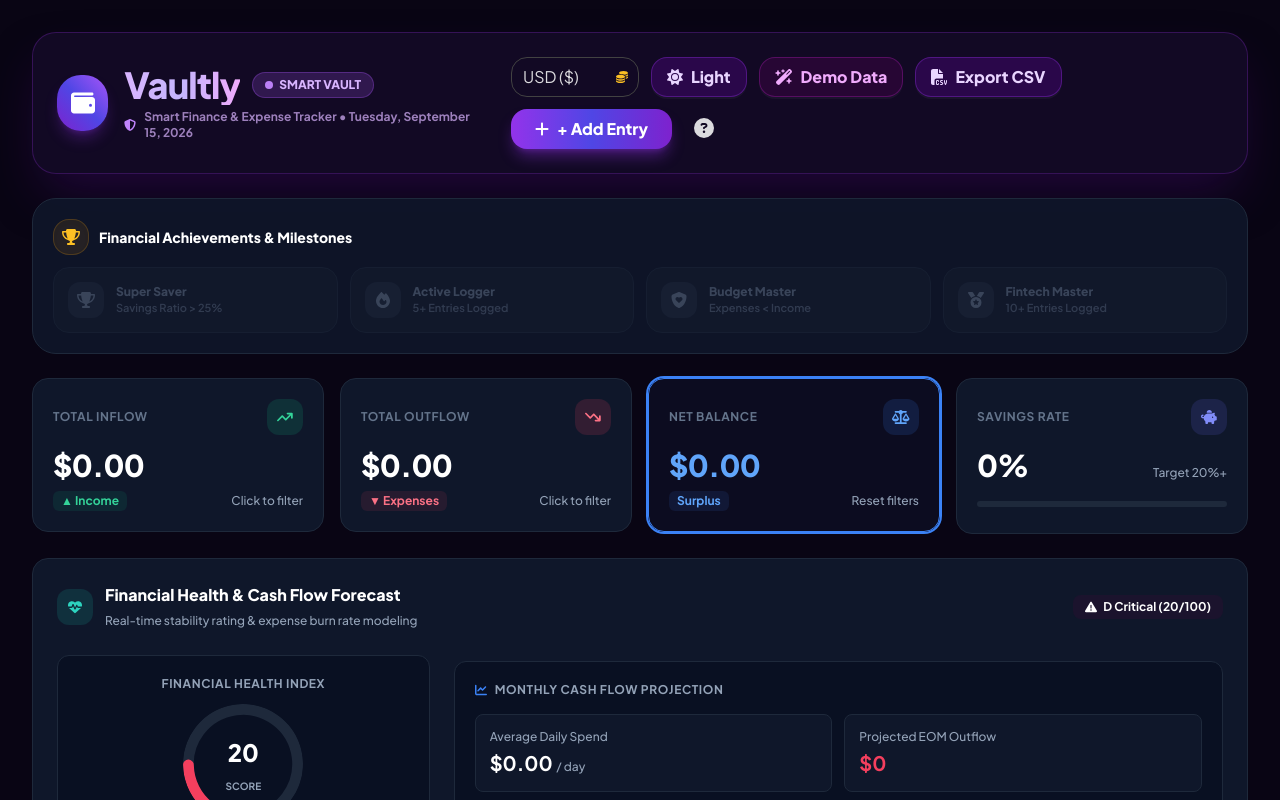
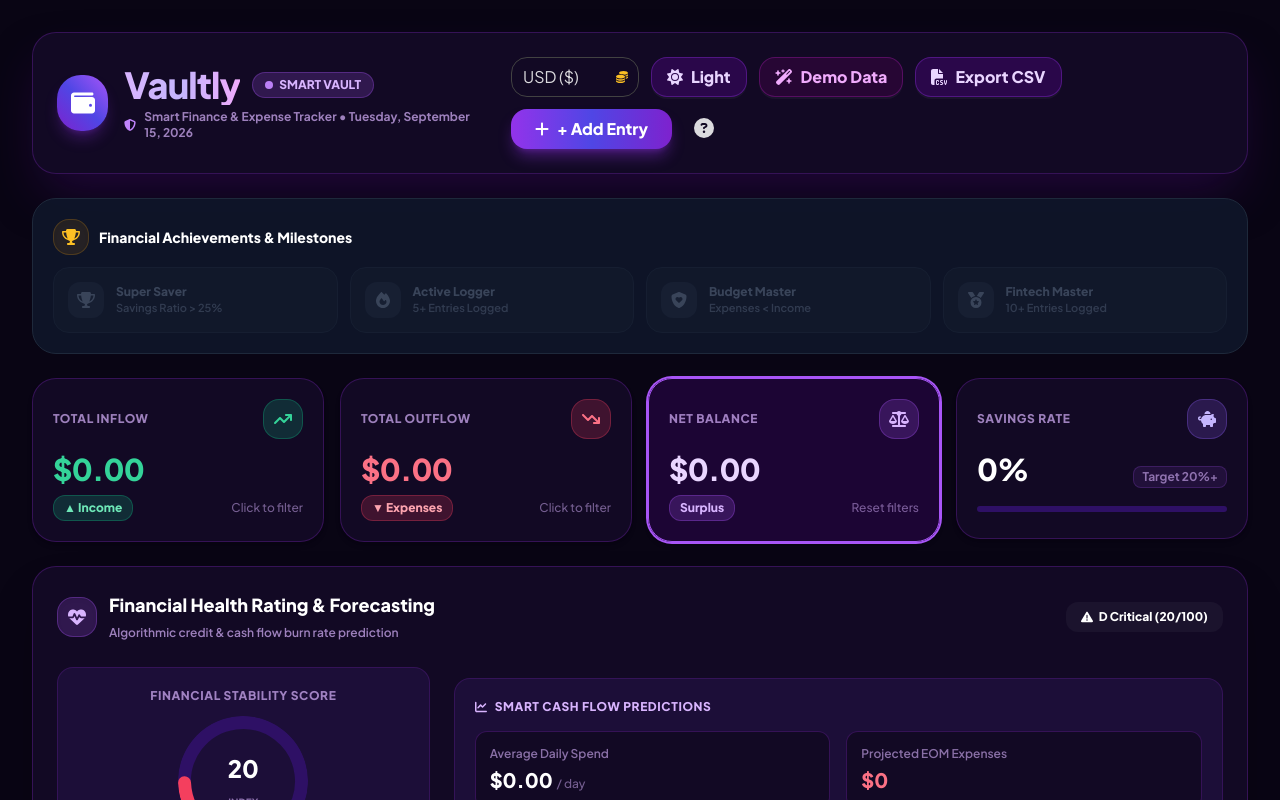
Before and after one commit to farwanasir2810-collab/finance_tracker, a React (Vite) app in the folder FrontEnd/: page / in a window 1280 px wide. Shown: the top 800 px of the page. Built offline with nearby package versions, Linux system fonts and the light colour scheme; no server answers.

Commit message:
Vaultly - Unified Dark Purple & Onyx Black Theme across all dashboard components

```diff
--- a/FrontEnd/src/components/transactions/FinancialHealthScore.jsx
+++ b/FrontEnd/src/components/transactions/FinancialHealthScore.jsx
@@ -42,7 +42,7 @@
   } else if (healthScore < 65) {
     grade = { text: 'C Moderate', color: '#f59e0b', tagColor: 'amber', icon: faTriangleExclamation, advice: 'Fair stability. Increase savings buffer to withstand unexpected costs.' };
   } else if (healthScore < 85) {
-    grade = { text: 'B Good', color: '#2563eb', tagColor: 'blue', icon: faShieldHeart, advice: 'Healthy cash flow. Keep maintaining consistent tracking & goal deposits.' };
+    grade = { text: 'B Good', color: '#c084fc', tagColor: 'purple', icon: faShieldHeart, advice: 'Healthy cash flow. Keep maintaining consistent tracking & goal deposits.' };
   }
 
   // Monthly Forecast Calculations
@@ -53,27 +53,25 @@
   const projectedEndBalance = Math.round(totalIncome - projectedMonthExpense);
 
   return (
-    <div className={`p-6 rounded-2xl border transition-colors duration-200 mb-6 ${
-      isDarkMode ? 'bg-slate-900 border-slate-800' : 'bg-white border-slate-200/80 shadow-xs'
+    <div className={`p-6 rounded-3xl border transition-colors duration-300 mb-6 ${
+      isDarkMode ? 'bg-[#120924] border-purple-900/50 shadow-2xl' : 'bg-white border-slate-200/90 shadow-sm'
     }`}>
       <div className="flex flex-col sm:flex-row sm:items-center justify-between gap-4 mb-6">
         <div className="flex items-center gap-3">
-          <div className={`w-9 h-9 rounded-xl flex items-center justify-center text-sm ${
-            isDarkMode ? 'bg-teal-500/15 text-teal-400' : 'bg-teal-50 text-teal-600'
-          }`}>
+          <div className="w-10 h-10 rounded-2xl bg-purple-500/20 text-purple-300 flex items-center justify-center text-lg shadow-inner border border-purple-500/30">
             <FontAwesomeIcon icon={faHeartPulse} />
           </div>
           <div>
-            <h3 className={`font-extrabold text-base block ${isDarkMode ? 'text-white' : 'text-slate-900'} m-0`}>
-              Financial Health & Cash Flow Forecast
+            <h3 className={`font-black text-lg block ${isDarkMode ? 'text-white' : 'text-slate-900'} m-0`}>
+              Financial Health Rating & Forecasting
             </h3>
-            <span className="text-xs text-slate-400 font-medium">
-              Real-time stability rating & expense burn rate modeling
+            <span className={`text-xs font-semibold ${isDarkMode ? 'text-purple-300/70' : 'text-slate-500'}`}>
+              Algorithmic credit & cash flow burn rate prediction
             </span>
           </div>
         </div>
 
-        <Tag color={grade.tagColor} className="m-0 font-bold px-3 py-1 rounded-lg text-xs border-0 inline-flex items-center gap-1.5">
+        <Tag color={grade.tagColor} className="m-0 font-black px-3.5 py-1.5 rounded-xl text-xs border border-white/10 shadow-xs inline-flex items-center gap-1.5">
           <FontAwesomeIcon icon={grade.icon} />
           {grade.text} ({healthScore}/100)
         </Tag>
@@ -81,65 +79,65 @@
 
       <div className="grid grid-cols-1 lg:grid-cols-3 gap-6 items-center">
 
-        {/* Health Gauge */}
-        <div className={`p-5 rounded-xl border text-center flex flex-col items-center justify-center ${
-          isDarkMode ? 'bg-slate-950/40 border-slate-800' : 'bg-slate-50 border-slate-100'
+        {/* Health Meter Ring */}
+        <div className={`p-5 rounded-2xl border text-center flex flex-col items-center justify-center ${
+          isDarkMode ? 'bg-[#1c0e38] border-purple-900/40' : 'bg-slate-50 border-slate-100'
         }`}>
-          <span className="text-xs font-bold text-slate-400 uppercase tracking-wider mb-3">
-            Financial Health Index
+          <span className={`text-xs font-black uppercase tracking-wider mb-3 ${isDarkMode ? 'text-purple-300/70' : 'text-slate-500'}`}>
+            Financial Stability Score
           </span>
           <Progress
             type="dashboard"
             percent={healthScore}
             strokeColor={grade.color}
-            trailColor={isDarkMode ? '#1e293b' : '#e2e8f0'}
-            strokeWidth={9}
-            size={120}
+            trailColor={isDarkMode ? '#2e1065' : '#e2e8f0'}
+            strokeWidth={10}
+            size={130}
             format={percent => (
               <div className="text-center">
-                <span className={`text-2xl font-extrabold block ${isDarkMode ? 'text-white' : 'text-slate-900'}`}>{percent}</span>
-                <span className="text-[10px] font-bold text-slate-400 uppercase">SCORE</span>
+                <span className={`text-2xl font-black block ${isDarkMode ? 'text-white' : 'text-slate-900'}`}>{percent}</span>
+                <span className="text-[10px] font-bold text-purple-300/60 uppercase">INDEX</span>
               </div>
             )}
           />
-          <span className="text-xs font-medium text-slate-400 mt-2 px-2">{grade.advice}</span>
+          <span className="text-xs font-extrabold text-purple-300/70 mt-2">{grade.advice}</span>
         </div>
 
         {/* Daily Burn Rate & Forecast */}
-        <div className={`p-5 rounded-xl border space-y-4 col-span-2 ${
-          isDarkMode ? 'bg-slate-950/40 border-slate-800' : 'bg-slate-50 border-slate-100'
+        <div className={`p-5 rounded-2xl border space-y-4 col-span-2 ${
+          isDarkMode ? 'bg-[#1c0e38] border-purple-900/40' : 'bg-slate-50 border-slate-100'
         }`}>
-          <div className="flex items-center gap-2 text-xs font-bold text-slate-400 uppercase tracking-wider">
-            <FontAwesomeIcon icon={faChartLine} className="text-blue-500" />
-            Monthly Cash Flow Projection
+          <div className="flex items-center gap-2 text-xs font-black text-purple-300 uppercase tracking-wider">
+            <FontAwesomeIcon icon={faChartLine} />
+            Smart Cash Flow Predictions
           </div>
 
-          <div className="grid grid-cols-1 sm:grid-cols-2 gap-3">
-            <div className={`p-3.5 rounded-lg border ${isDarkMode ? 'bg-slate-900 border-slate-800' : 'bg-white border-slate-200/70'}`}>
-              <span className="text-slate-400 text-xs font-medium block mb-1">Average Daily Spend</span>
-              <span className={`text-xl font-bold ${isDarkMode ? 'text-white' : 'text-slate-900'}`}>
-                ${dailyBurnRate.toFixed(2)} <span className="text-xs font-medium text-slate-400">/ day</span>
+          <div className="grid grid-cols-1 sm:grid-cols-2 gap-4">
+            <div className={`p-3.5 rounded-xl border ${isDarkMode ? 'bg-[#120924] border-purple-900/50' : 'bg-white border-slate-200'}`}>
+              <span className="text-purple-300/60 text-xs font-semibold block mb-1">Average Daily Spend</span>
+              <span className={`text-xl font-black ${isDarkMode ? 'text-white' : 'text-slate-900'}`}>
+                ${dailyBurnRate.toFixed(2)} <span className="text-xs font-medium text-purple-300/50">/ day</span>
               </span>
             </div>
 
-            <div className={`p-3.5 rounded-lg border ${isDarkMode ? 'bg-slate-900 border-slate-800' : 'bg-white border-slate-200/70'}`}>
-              <span className="text-slate-400 text-xs font-medium block mb-1">Projected EOM Outflow</span>
-              <span className="text-xl font-bold text-rose-500">
+            <div className={`p-3.5 rounded-xl border ${isDarkMode ? 'bg-[#120924] border-purple-900/50' : 'bg-white border-slate-200'}`}>
+              <span className="text-purple-300/60 text-xs font-semibold block mb-1">Projected EOM Expenses</span>
+              <span className="text-xl font-black text-rose-400">
                 ${projectedMonthExpense.toLocaleString()}
               </span>
             </div>
           </div>
 
-          <div className={`p-3.5 rounded-lg border flex items-center justify-between ${
+          <div className={`p-3.5 rounded-xl border flex items-center justify-between ${
             projectedEndBalance >= 0
-              ? isDarkMode ? 'bg-emerald-500/10 border-emerald-500/20 text-emerald-400' : 'bg-emerald-50 border-emerald-200 text-emerald-800'
-              : isDarkMode ? 'bg-rose-500/10 border-rose-500/20 text-rose-400' : 'bg-rose-50 border-rose-200 text-rose-800'
+              ? isDarkMode ? 'bg-emerald-950/30 border-emerald-900/50 text-emerald-400' : 'bg-emerald-50 border-emerald-200 text-emerald-800'
+              : isDarkMode ? 'bg-rose-950/30 border-rose-900/50 text-rose-400' : 'bg-rose-50 border-rose-200 text-rose-800'
           }`}>
-            <div className="flex items-center gap-2 text-xs font-medium">
+            <div className="flex items-center gap-2 text-xs font-bold">
               <FontAwesomeIcon icon={faClock} />
-              <span>Projected Month-End Balance:</span>
+              <span>Projected Month-End Vault Surplus:</span>
             </div>
-            <span className="font-extrabold text-sm">
+            <span className="font-black text-sm">
               {projectedEndBalance >= 0 ? `+$${projectedEndBalance.toLocaleString()}` : `-$${Math.abs(projectedEndBalance).toLocaleString()}`}
             </span>
           </div>
--- a/FrontEnd/src/components/transactions/SummaryCards.jsx
+++ b/FrontEnd/src/components/transactions/SummaryCards.jsx
@@ -25,38 +25,38 @@
       <Col xs={24} sm={12} lg={6}>
         <div
           onClick={() => onSelectFilter && onSelectFilter('income')}
-          className={`cursor-pointer transition-all duration-200 rounded-2xl p-5 border shadow-xs hover:shadow-sm ${
+          className={`cursor-pointer transition-all duration-200 rounded-3xl p-5 border shadow-md hover:shadow-xl ${
             activeFilter === 'income'
-              ? 'ring-2 ring-emerald-500 border-emerald-500 bg-emerald-500/5'
+              ? 'ring-2 ring-emerald-500 border-emerald-500 bg-emerald-950/30'
               : isDarkMode
-              ? 'bg-slate-900 border-slate-800 hover:border-slate-700'
+              ? 'bg-[#120924] border-purple-900/50 hover:border-emerald-500/50'
               : 'bg-white border-slate-200/80 hover:border-slate-300'
           }`}
         >
           <div className="flex items-center justify-between mb-3">
-            <span className="text-slate-500 font-bold text-xs uppercase tracking-wider">
+            <span className={isDarkMode ? 'text-purple-300/70 font-extrabold text-xs uppercase tracking-wider' : 'text-slate-500 font-bold text-xs uppercase tracking-wider'}>
               Total Inflow
             </span>
-            <div className={`w-9 h-9 rounded-xl flex items-center justify-center text-sm ${
-              isDarkMode ? 'bg-emerald-500/15 text-emerald-400' : 'bg-emerald-50 text-emerald-600'
+            <div className={`w-10 h-10 rounded-2xl flex items-center justify-center text-base ${
+              isDarkMode ? 'bg-emerald-500/20 text-emerald-400 border border-emerald-500/30' : 'bg-emerald-50 text-emerald-600'
             }`}>
               <FontAwesomeIcon icon={faArrowTrendUp} />
             </div>
           </div>
 
           <div className="mb-2">
-            <span className={`text-2xl lg:text-3xl font-extrabold tracking-tight ${isDarkMode ? 'text-white' : 'text-slate-900'}`}>
+            <span className={`text-2xl lg:text-3xl font-black tracking-tight ${isDarkMode ? 'text-emerald-400' : 'text-slate-900'}`}>
               {formatCurrency(totalIncome)}
             </span>
           </div>
 
           <div className="flex items-center justify-between text-xs font-semibold">
-            <span className={`px-2 py-0.5 rounded-md font-bold ${
-              isDarkMode ? 'bg-emerald-500/10 text-emerald-400' : 'bg-emerald-50 text-emerald-700'
+            <span className={`px-2.5 py-1 rounded-xl font-black ${
+              isDarkMode ? 'bg-emerald-500/20 text-emerald-300 border border-emerald-500/30' : 'bg-emerald-50 text-emerald-700'
             }`}>
               ▲ Income
             </span>
-            <span className="text-slate-400 font-medium">Click to filter</span>
+            <span className="text-purple-300/50 font-medium">Click to filter</span>
           </div>
         </div>
       </Col>
@@ -65,38 +65,38 @@
       <Col xs={24} sm={12} lg={6}>
         <div
           onClick={() => onSelectFilter && onSelectFilter('expense')}
-          className={`cursor-pointer transition-all duration-200 rounded-2xl p-5 border shadow-xs hover:shadow-sm ${
+          className={`cursor-pointer transition-all duration-200 rounded-3xl p-5 border shadow-md hover:shadow-xl ${
             activeFilter === 'expense'
-              ? 'ring-2 ring-rose-500 border-rose-500 bg-rose-500/5'
+              ? 'ring-2 ring-rose-500 border-rose-500 bg-rose-950/30'
               : isDarkMode
-              ? 'bg-slate-900 border-slate-800 hover:border-slate-700'
+              ? 'bg-[#120924] border-purple-900/50 hover:border-rose-500/50'
               : 'bg-white border-slate-200/80 hover:border-slate-300'
           }`}
         >
           <div className="flex items-center justify-between mb-3">
-            <span className="text-slate-500 font-bold text-xs uppercase tracking-wider">
+            <span className={isDarkMode ? 'text-purple-300/70 font-extrabold text-xs uppercase tracking-wider' : 'text-slate-500 font-bold text-xs uppercase tracking-wider'}>
               Total Outflow
             </span>
-            <div className={`w-9 h-9 rounded-xl flex items-center justify-center text-sm ${
-              isDarkMode ? 'bg-rose-500/15 text-rose-400' : 'bg-rose-50 text-rose-600'
+            <div className={`w-10 h-10 rounded-2xl flex items-center justify-center text-base ${
+              isDarkMode ? 'bg-rose-500/20 text-rose-400 border border-rose-500/30' : 'bg-rose-50 text-rose-600'
             }`}>
               <FontAwesomeIcon icon={faArrowTrendDown} />
             </div>
           </div>
 
           <div className="mb-2">
-            <span className={`text-2xl lg:text-3xl font-extrabold tracking-tight ${isDarkMode ? 'text-white' : 'text-slate-900'}`}>
+            <span className={`text-2xl lg:text-3xl font-black tracking-tight ${isDarkMode ? 'text-rose-400' : 'text-slate-900'}`}>
               {formatCurrency(totalExpenses)}
             </span>
           </div>
 
           <div className="flex items-center justify-between text-xs font-semibold">
-            <span className={`px-2 py-0.5 rounded-md font-bold ${
-              isDarkMode ? 'bg-rose-500/10 text-rose-400' : 'bg-rose-50 text-rose-700'
+            <span className={`px-2.5 py-1 rounded-xl font-black ${
+              isDarkMode ? 'bg-rose-500/20 text-rose-300 border border-rose-500/30' : 'bg-rose-50 text-rose-700'
             }`}>
               ▼ Expenses
             </span>
-            <span className="text-slate-400 font-medium">Click to filter</span>
+            <span className="text-purple-300/50 font-medium">Click to filter</span>
           </div>
         </div>
       </Col>
@@ -105,31 +105,31 @@
       <Col xs={24} sm={12} lg={6}>
         <div
           onClick={() => onSelectFilter && onSelectFilter('all')}
-          className={`cursor-pointer transition-all duration-200 rounded-2xl p-5 border shadow-xs hover:shadow-sm ${
+          className={`cursor-pointer transition-all duration-200 rounded-3xl p-5 border shadow-md hover:shadow-xl ${
             activeFilter === 'all'
-              ? 'ring-2 ring-blue-500 border-blue-500 bg-blue-500/5'
+              ? 'ring-2 ring-purple-500 border-purple-500 bg-purple-950/40'
               : isDarkMode
-              ? 'bg-slate-900 border-slate-800 hover:border-slate-700'
+              ? 'bg-[#120924] border-purple-900/50 hover:border-purple-600/50'
               : 'bg-white border-slate-200/80 hover:border-slate-300'
           }`}
         >
           <div className="flex items-center justify-between mb-3">
-            <span className="text-slate-500 font-bold text-xs uppercase tracking-wider">
+            <span className={isDarkMode ? 'text-purple-300/70 font-extrabold text-xs uppercase tracking-wider' : 'text-slate-500 font-bold text-xs uppercase tracking-wider'}>
               Net Balance
             </span>
-            <div className={`w-9 h-9 rounded-xl flex items-center justify-center text-sm ${
+            <div className={`w-10 h-10 rounded-2xl flex items-center justify-center text-base ${
               balance >= 0
-                ? isDarkMode ? 'bg-blue-500/15 text-blue-400' : 'bg-blue-50 text-blue-600'
-                : isDarkMode ? 'bg-amber-500/15 text-amber-400' : 'bg-amber-50 text-amber-600'
+                ? isDarkMode ? 'bg-purple-500/20 text-purple-300 border border-purple-500/30' : 'bg-blue-50 text-blue-600'
+                : isDarkMode ? 'bg-amber-500/20 text-amber-400 border border-amber-500/30' : 'bg-amber-50 text-amber-600'
             }`}>
               <FontAwesomeIcon icon={faScaleBalanced} />
             </div>
           </div>
 
           <div className="mb-2">
-            <span className={`text-2xl lg:text-3xl font-extrabold tracking-tight ${
+            <span className={`text-2xl lg:text-3xl font-black tracking-tight ${
               balance >= 0
-                ? isDarkMode ? 'text-blue-400' : 'text-blue-700'
+                ? isDarkMode ? 'text-purple-200' : 'text-blue-700'
                 : isDarkMode ? 'text-amber-400' : 'text-amber-700'
             }`}>
               {formatCurrency(balance)}
@@ -137,47 +137,47 @@
           </div>
 
           <div className="flex items-center justify-between text-xs font-semibold">
-            <span className={`px-2 py-0.5 rounded-md font-bold ${
+            <span className={`px-2.5 py-1 rounded-xl font-black ${
               balance >= 0
-                ? isDarkMode ? 'bg-blue-500/10 text-blue-400' : 'bg-blue-50 text-blue-700'
-                : isDarkMode ? 'bg-amber-500/10 text-amber-400' : 'bg-amber-50 text-amber-700'
+                ? isDarkMode ? 'bg-purple-500/20 text-purple-300 border border-purple-500/30' : 'bg-blue-50 text-blue-700'
+                : isDarkMode ? 'bg-amber-500/20 text-amber-300 border border-amber-500/30' : 'bg-amber-50 text-amber-700'
             }`}>
               {balance >= 0 ? 'Surplus' : 'Deficit'}
             </span>
-            <span className="text-slate-400 font-medium">Reset filters</span>
+            <span className="text-purple-300/50 font-medium">Reset filters</span>
           </div>
         </div>
       </Col>
 
       {/* 4. Savings Ratio Card */}
       <Col xs={24} sm={12} lg={6}>
-        <div className={`rounded-2xl p-5 border shadow-xs transition-colors duration-200 ${
-          isDarkMode ? 'bg-slate-900 border-slate-800' : 'bg-white border-slate-200/80'
+        <div className={`rounded-3xl p-5 border shadow-md transition-colors duration-200 ${
+          isDarkMode ? 'bg-[#120924] border-purple-900/50' : 'bg-white border-slate-200/80'
         }`}>
           <div className="flex items-center justify-between mb-3">
-            <span className="text-slate-500 font-bold text-xs uppercase tracking-wider">
+            <span className={isDarkMode ? 'text-purple-300/70 font-extrabold text-xs uppercase tracking-wider' : 'text-slate-500 font-bold text-xs uppercase tracking-wider'}>
               Savings Rate
             </span>
-            <div className={`w-9 h-9 rounded-xl flex items-center justify-center text-sm ${
-              isDarkMode ? 'bg-indigo-500/15 text-indigo-400' : 'bg-indigo-50 text-indigo-600'
+            <div className={`w-10 h-10 rounded-2xl flex items-center justify-center text-base ${
+              isDarkMode ? 'bg-violet-500/20 text-violet-300 border border-violet-500/30' : 'bg-indigo-50 text-indigo-600'
             }`}>
               <FontAwesomeIcon icon={faPiggyBank} />
             </div>
           </div>
 
           <div className="flex items-baseline justify-between mb-2">
-            <span className={`text-2xl lg:text-3xl font-extrabold tracking-tight ${isDarkMode ? 'text-white' : 'text-slate-900'}`}>
+            <span className={`text-2xl lg:text-3xl font-black tracking-tight ${isDarkMode ? 'text-white' : 'text-slate-900'}`}>
               {savingsRate}%
             </span>
-            <span className="text-slate-400 text-xs font-medium">
+            <span className="text-purple-300/60 text-xs font-bold bg-purple-500/10 px-2 py-0.5 rounded-lg border border-purple-500/20">
               Target 20%+
             </span>
           </div>
 
           <Progress
             percent={savingsRate}
-            strokeColor="#4f46e5"
-            trailColor={isDarkMode ? '#1e293b' : '#f1f5f9'}
+            strokeColor="#c084fc"
+            trailColor={isDarkMode ? '#2e1065' : '#f1f5f9'}
             showInfo={false}
             size="small"
           />
```
